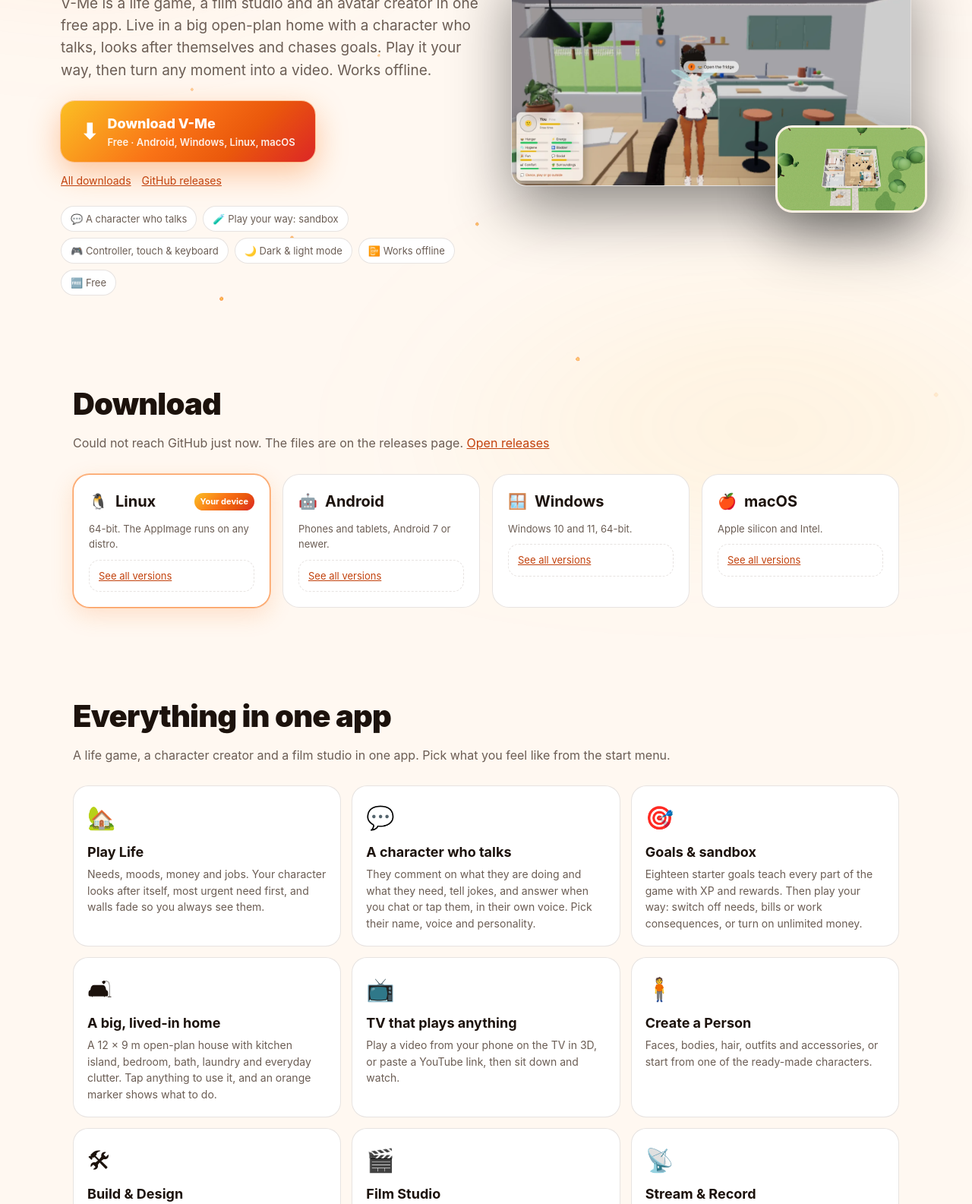
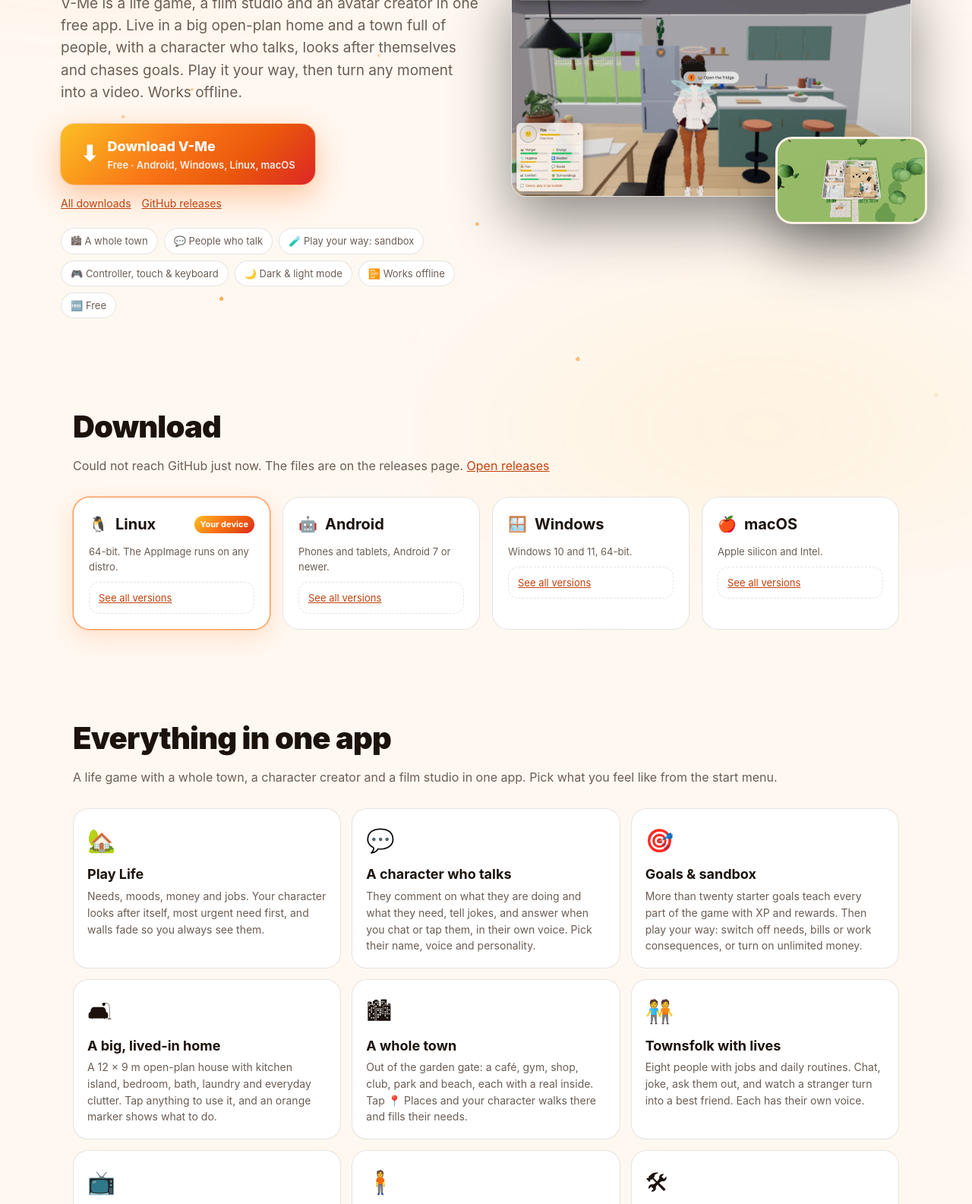
Before and after one commit to gee-highness/v-me-releases, a plain HTML site: page site/index.html in a window 1280 px wide. Shown: the part 273-1858 px from the top of the page at 76% size. Drawn offline with Linux system fonts and the light colour scheme; no server answers.

Commit message:
Page: town, townsfolk, places and people screenshots and feature cards

```diff
--- a/site/index.html
+++ b/site/index.html
@@ -132,10 +132,10 @@
   <div class="wrap hero">
     <div>
       <h1>Live it. Build it.<br><span class="flame-text">Film it. Share it.</span></h1>
-      <p class="lead">V-Me is a life game, a film studio and an avatar creator in one free app. Live in a big open-plan home with a character who talks, looks after themselves and chases goals. Play it your way, then turn any moment into a video. Works offline.</p>
+      <p class="lead">V-Me is a life game, a film studio and an avatar creator in one free app. Live in a big open-plan home and a town full of people, with a character who talks, looks after themselves and chases goals. Play it your way, then turn any moment into a video. Works offline.</p>
       <a class="cta" id="cta" href="#download"><span class="ico" id="cta-ico" aria-hidden="true">⬇</span><span><span id="cta-label">Download V-Me</span><small id="cta-sub">Free · Android, Windows, Linux, macOS</small></span></a>
       <div class="sub" id="cta-more"><a href="#download">All downloads</a><a id="gh" href="https://github.com/gee-highness/v-me-releases/releases/latest">GitHub releases</a></div>
-      <div class="badges"><span class="badge">💬 A character who talks</span><span class="badge">🧪 Play your way: sandbox</span><span class="badge">🎮 Controller, touch &amp; keyboard</span><span class="badge">🌙 Dark &amp; light mode</span><span class="badge">📴 Works offline</span><span class="badge">🆓 Free</span></div>
+      <div class="badges"><span class="badge">🏙 A whole town</span><span class="badge">💬 People who talk</span><span class="badge">🧪 Play your way: sandbox</span><span class="badge">🎮 Controller, touch &amp; keyboard</span><span class="badge">🌙 Dark &amp; light mode</span><span class="badge">📴 Works offline</span><span class="badge">🆓 Free</span></div>
     </div>
     <div class="hero-media">
       <div class="shot"><img src="img/play.webp" width="1366" height="768" alt="Play Life in the new open-plan kitchen: needs, mood, and a marker showing what to do"></div>
@@ -154,12 +154,14 @@
   <section id="features">
     <div class="wrap">
       <h2>Everything in one app</h2>
-      <p class="section-lead">A life game, a character creator and a film studio in one app. Pick what you feel like from the start menu.</p>
+      <p class="section-lead">A life game with a whole town, a character creator and a film studio in one app. Pick what you feel like from the start menu.</p>
       <div class="features">
         <div class="feat"><div class="e">🏡</div><h3>Play Life</h3><p>Needs, moods, money and jobs. Your character looks after itself, most urgent need first, and walls fade so you always see them.</p></div>
         <div class="feat"><div class="e">💬</div><h3>A character who talks</h3><p>They comment on what they are doing and what they need, tell jokes, and answer when you chat or tap them, in their own voice. Pick their name, voice and personality.</p></div>
-        <div class="feat"><div class="e">🎯</div><h3>Goals &amp; sandbox</h3><p>Eighteen starter goals teach every part of the game with XP and rewards. Then play your way: switch off needs, bills or work consequences, or turn on unlimited money.</p></div>
+        <div class="feat"><div class="e">🎯</div><h3>Goals &amp; sandbox</h3><p>More than twenty starter goals teach every part of the game with XP and rewards. Then play your way: switch off needs, bills or work consequences, or turn on unlimited money.</p></div>
         <div class="feat"><div class="e">🛋</div><h3>A big, lived-in home</h3><p>A 12 × 9 m open-plan house with kitchen island, bedroom, bath, laundry and everyday clutter. Tap anything to use it, and an orange marker shows what to do.</p></div>
+        <div class="feat"><div class="e">🏙</div><h3>A whole town</h3><p>Out of the garden gate: a café, gym, shop, club, park and beach, each with a real inside. Tap 📍 Places and your character walks there and fills their needs.</p></div>
+        <div class="feat"><div class="e">🧑‍🤝‍🧑</div><h3>Townsfolk with lives</h3><p>Eight people with jobs and daily routines. Chat, joke, ask them out, and watch a stranger turn into a best friend. Each has their own voice.</p></div>
         <div class="feat"><div class="e">📺</div><h3>TV that plays anything</h3><p>Play a video from your phone on the TV in 3D, or paste a YouTube link, then sit down and watch.</p></div>
         <div class="feat"><div class="e">🧍</div><h3>Create a Person</h3><p>Faces, bodies, hair, outfits and accessories, or start from one of the ready-made characters.</p></div>
         <div class="feat"><div class="e">🛠</div><h3>Build &amp; Design</h3><p>Move, turn, paint and furnish. More than 500 free 3D objects and 900 skies, saved for offline use.</p></div>
@@ -176,6 +178,10 @@
       <div class="gallery">
         <figure><div class="shot"><img src="img/play.webp" width="1366" height="768" alt="Play Life in the new open-plan kitchen: clock, needs and mood" loading="lazy"></div><figcaption>Play Life: needs, money, jobs, and a marker that shows what to do</figcaption></figure>
         <figure><div class="shot"><img src="img/house.webp" width="1366" height="768" alt="The new 12 by 9 metre home seen from above" loading="lazy"></div><figcaption>Your new 12 × 9 m home: open plan, hall, bedroom and bathroom</figcaption></figure>
+        <figure><div class="shot"><img src="img/town.webp" width="1366" height="768" alt="The town street from above: gym, shop, café, club, park and beach" loading="lazy"></div><figcaption>The town: gym, shop, café, club, park and beach</figcaption></figure>
+        <figure><div class="shot"><img src="img/cafe.webp" width="1366" height="768" alt="Inside the café with the barista behind the counter" loading="lazy"></div><figcaption>Inside the café: Zola the barista is at work</figcaption></figure>
+        <figure><div class="shot"><img src="img/places.webp" width="1366" height="768" alt="The Places panel listing each venue with price and distance" loading="lazy"></div><figcaption>📍 Places: pick where to go</figcaption></figure>
+        <figure><div class="shot"><img src="img/people.webp" width="1366" height="768" alt="The People panel with friendship bars" loading="lazy"></div><figcaption>🧑‍🤝‍🧑 People: who you know and where they are</figcaption></figure>
         <figure><div class="shot"><img src="img/talk.webp" width="1366" height="768" alt="Chatting with the character: replies, jokes and quick commands" loading="lazy"></div><figcaption>Talk to your character: chat, jokes, orders, name, voice and personality</figcaption></figure>
         <figure><div class="shot"><img src="img/goals.webp" width="1366" height="768" alt="Goals panel with level, XP and sandbox rules" loading="lazy"></div><figcaption>Goals, levels and sandbox rules</figcaption></figure>
         <figure><div class="shot"><img src="img/kitchen.webp" width="1366" height="768" alt="The lived-in kitchen and dining area" loading="lazy"></div><figcaption>Lived in: island, stools, mugs, books, plants and sunlight</figcaption></figure>
```
Also changed, not shown: site/img/cafe.webp (added), site/img/people.webp (added), site/img/places.webp (added), site/img/town.webp (added).
